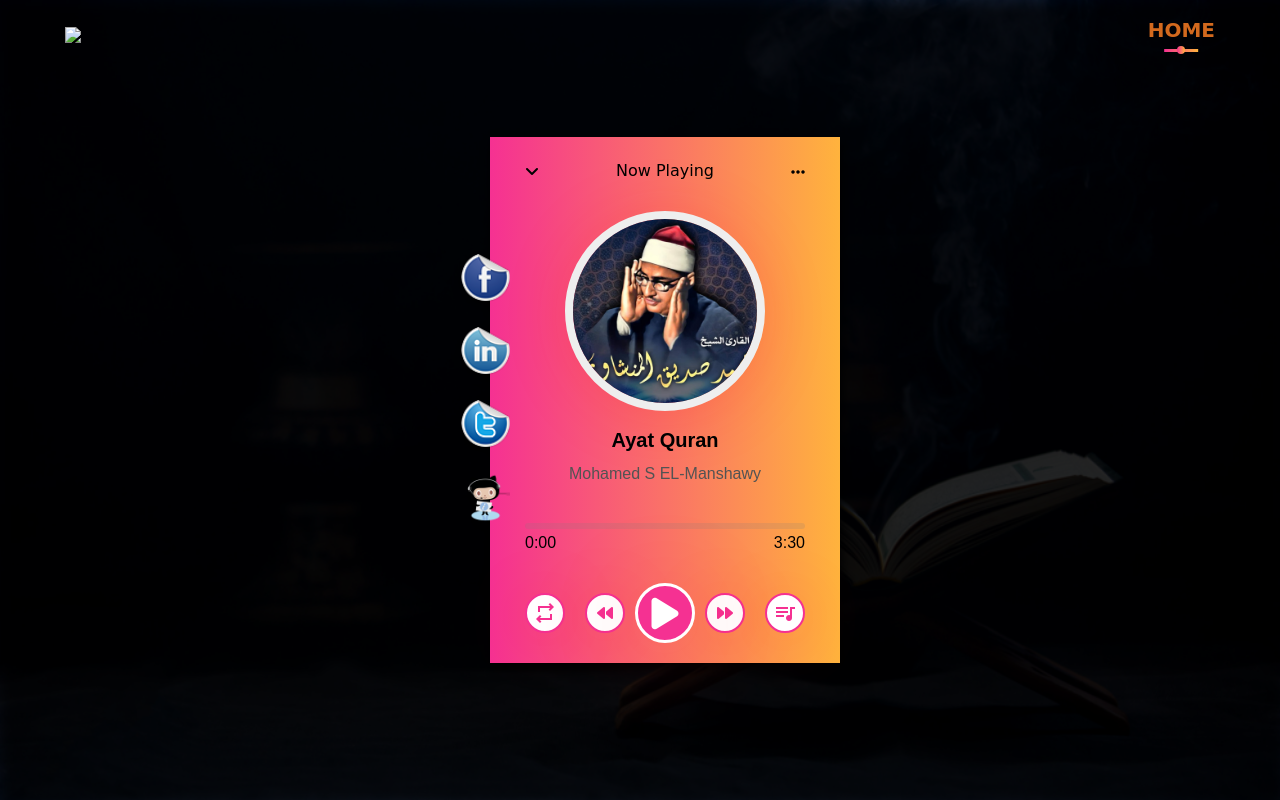
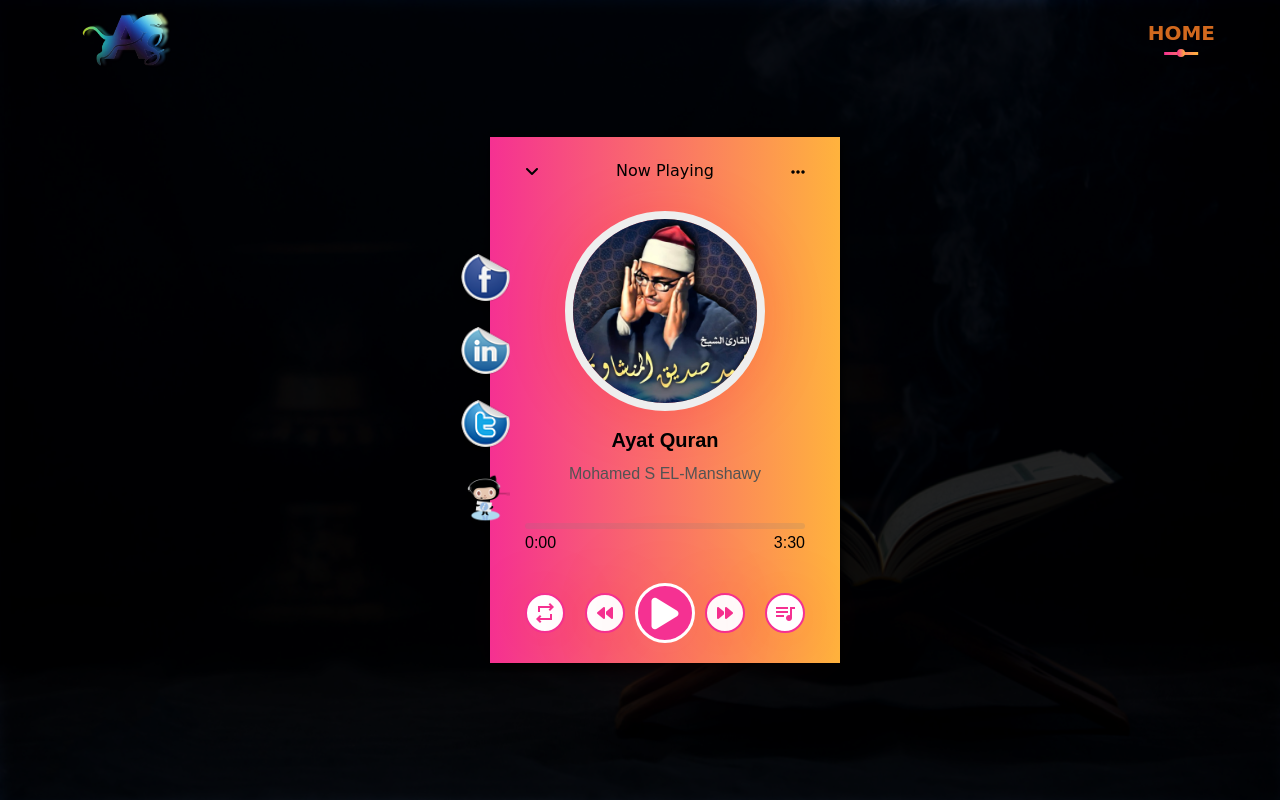
Before and after one commit to Ahmad-S-Mohamed/Music-play-list, a plain HTML site: page index.html in a window 1280 px wide. Drawn offline with nearby package versions, Linux system fonts and the light colour scheme.

Commit message:
Update index.html

```diff
--- a/index.html
+++ b/index.html
@@ -25,7 +25,7 @@
   <body>
     <nav>
       <div class="container">
-        <img  src="Images/Picsart_23-07-24_20-38-50-408.png" id="iconA"/>
+        <img src="images/logo.png" id="iconA"/>
         <ul>
           <li class="active">
             <a href="#home">HOME</a>
```
